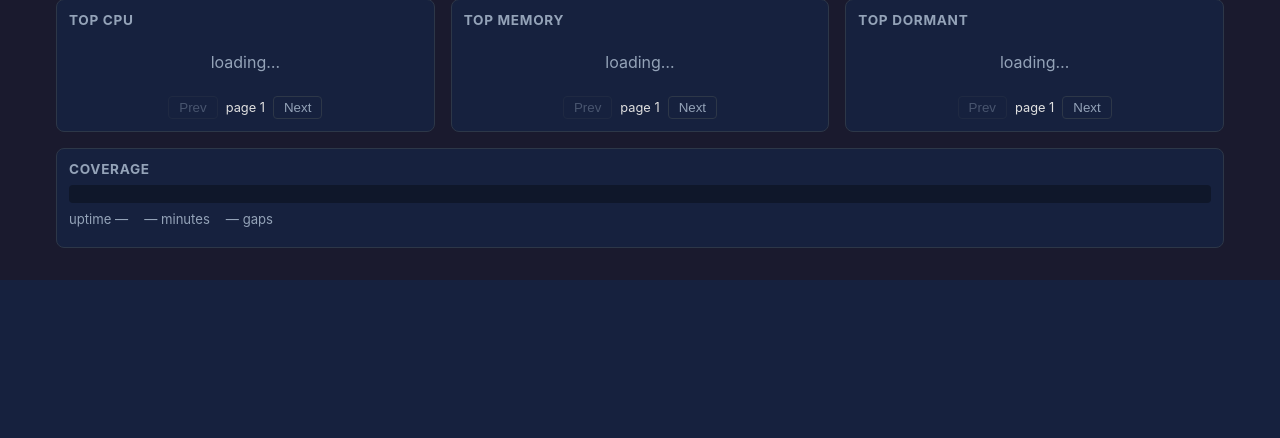
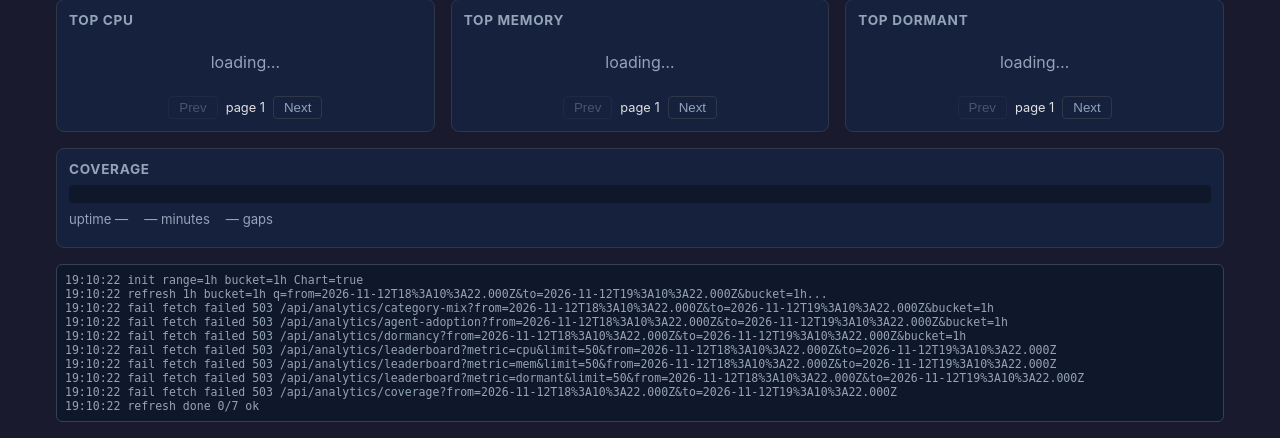
Before and after one commit to jtchilders/node-monitor, a FastAPI app: page /analytics in a window 1280 px wide. Shown: the part 687-1125 px from the top of the page. Before the commit the page ends 967 px from the top, so only its background shows below. Run offline with FastAPI, Linux system fonts and the light colour scheme; parts of the project's set-up code (start-up, migrations or seed data) failed here and were passed over; some libraries are stand-ins or nearby versions.

Commit message:
debug(analytics): add console and on-page trace for hang diagnosis
No data renders even for 1h; add verbose console.debug for fetch
start/done/json, chart init, and render calls, plus a visible
#analytics-debug log panel that records refresh lifecycle and
per-endpoint ok/fail. Helps user capture which of the 7 endpoints
hangs via browser console/network.

Co-Authored-By: Claude Code <noreply@anthropic.com>

```diff
--- a/node_monitor/web/static/js/analytics.js
+++ b/node_monitor/web/static/js/analytics.js
@@ -52,15 +52,29 @@ function fmtRange() {
 }
 
 async function fetchJson(url, { signal } = {}) {
+   console.debug("[analytics] fetch", url);
    const r = await fetch(url, { signal });
-   if (!r.ok) throw new Error("fetch failed " + r.status);
-   return r.json();
+   console.debug("[analytics] fetch done", url, r.status);
+   if (!r.ok) throw new Error("fetch failed " + r.status + " " + url);
+   const j = await r.json();
+   console.debug("[analytics] fetch json", url, Array.isArray(j.items) ? `items=${j.items.length}` : Object.keys(j).join(","));
+   return j;
 }
 
 function fetchWithTimeout(url, ms = 15000) {
    const ctrl = new AbortController();
-   const t = setTimeout(() => ctrl.abort(), ms);
+   const t = setTimeout(() => { console.warn("[analytics] timeout", url); ctrl.abort(); }, ms);
    return fetchJson(url, { signal: ctrl.signal }).finally(() => clearTimeout(t));
+}
+
+function debugStatus(msg) {
+   console.log("[analytics]", msg);
+   const el = document.getElementById("analytics-debug");
+   if (el) {
+      const line = document.createElement("div");
+      line.textContent = new Date().toISOString().slice(11, 19) + " " + msg;
+      el.appendChild(line);
+   }
 }
 
 function colorFor(cat) {
@@ -78,12 +92,17 @@ function getChartLib() {
 
 function ensureChart(canvasId, config) {
    const canvas = document.getElementById(canvasId);
-   if (!canvas) return null;
+   if (!canvas) {
+      console.warn("[analytics] missing canvas", canvasId);
+      return null;
+   }
    const ChartLib = getChartLib();
    if (!ChartLib) {
+      console.warn("[analytics] Chart.js not loaded for", canvasId);
       canvas.dataset.loaded = "1";
       return null;
    }
+   console.debug("[analytics] ensureChart", canvasId, config.data && config.data.labels ? config.data.labels.length + " labels" : "no labels");
    const existing = CHARTS[canvasId];
    if (existing) {
       existing.data = config.data;
@@ -97,6 +116,7 @@ function ensureChart(canvasId, config) {
 }
 
 function renderCategoryMix(items) {
+   console.debug("[analytics] renderCategoryMix", items.length);
    const labels = items.map((it) => it.bucket);
    const allCats = [...new Set(items.flatMap((it) => Object.keys(it.categories || {})))].sort();
    const datasets = allCats.map((cat) => ({
@@ -124,6 +144,7 @@ function renderCategoryMix(items) {
 }
 
 function renderAgentAdoption(payload) {
+   console.debug("[analytics] renderAgentAdoption", payload);
    const items = payload.items || [];
    const labels = items.map((it) => it.bucket);
    ensureChart("agent-adoption-chart", {
@@ -184,6 +205,7 @@ function renderAgentAdoption(payload) {
 }
 
 function renderDormancy(items) {
+   console.debug("[analytics] renderDormancy", items.length);
    const labels = items.map((it) => it.bucket);
    const allCats = [...new Set(items.flatMap((it) => Object.keys(it.categories || {})))].sort();
    const datasets = allCats.map((cat) => ({
@@ -385,6 +407,8 @@ async function refresh() {
    const { from, to, bucket } = fmtRange();
    const q = "from=" + encodeURIComponent(from) + "&to=" + encodeURIComponent(to) + "&bucket=" + encodeURIComponent(bucket);
    const qNoBucket = "from=" + encodeURIComponent(from) + "&to=" + encodeURIComponent(to);
+   debugStatus(`refresh ${currentRange} bucket=${bucket} q=${q.slice(0,80)}...`);
+   console.debug("[analytics] refresh", { from, to, bucket, currentRange });
 
    // Update picker dataset + label
    const picker = document.querySelector("[data-range-picker]");
@@ -409,11 +433,15 @@ async function refresh() {
    const results = await Promise.allSettled(jobs.map((j) => fetchWithTimeout(j.url, 15000).then((v) => ({ key: j.key, value: v, handler: j.handler }))));
    for (const r of results) {
       if (r.status === "fulfilled") {
-         try { r.value.handler(r.value.value); } catch (e) { console.error("analytics render", r.value.key, e); }
+         debugStatus(`ok ${r.value.key}`);
+         try { r.value.handler(r.value.value); } catch (e) { console.error("analytics render", r.value.key, e); debugStatus(`render err ${r.value.key}: ${e.message}`); }
       } else {
-         console.warn("analytics fetch failed", r.reason && r.reason.message ? r.reason.message : r.reason);
+         const msg = r.reason && r.reason.message ? r.reason.message : String(r.reason);
+         console.warn("analytics fetch failed", msg);
+         debugStatus(`fail ${msg}`);
       }
    }
+   debugStatus(`refresh done ${results.filter(r=>r.status==="fulfilled").length}/${results.length} ok`);
 }
 
 function initRangePicker() {
@@ -443,6 +471,8 @@ function initRangePicker() {
 }
 
 function init() {
+   console.debug("[analytics] init Chart=", !!getChartLib(), "range=", currentRange);
+   debugStatus(`init range=${currentRange} bucket=${currentBucket} Chart=${!!getChartLib()}`);
    initRangePicker();
    bindLeaderboardPager();
    refresh();
--- a/node_monitor/web/templates/analytics.html
+++ b/node_monitor/web/templates/analytics.html
@@ -110,6 +110,8 @@
     </div>
     <div class="coverage-gaps" data-coverage-gaps></div>
   </div>
+
+  <div id="analytics-debug" style="margin-top:1rem; padding:0.5rem; background:#0f172a; border:1px solid #334155; border-radius:6px; font-family:monospace; font-size:0.72rem; color:#94a3b8; max-height:200px; overflow:auto; white-space:pre-wrap;"></div>
 </div>
 {% endblock %}
 {% block scripts %}
```
